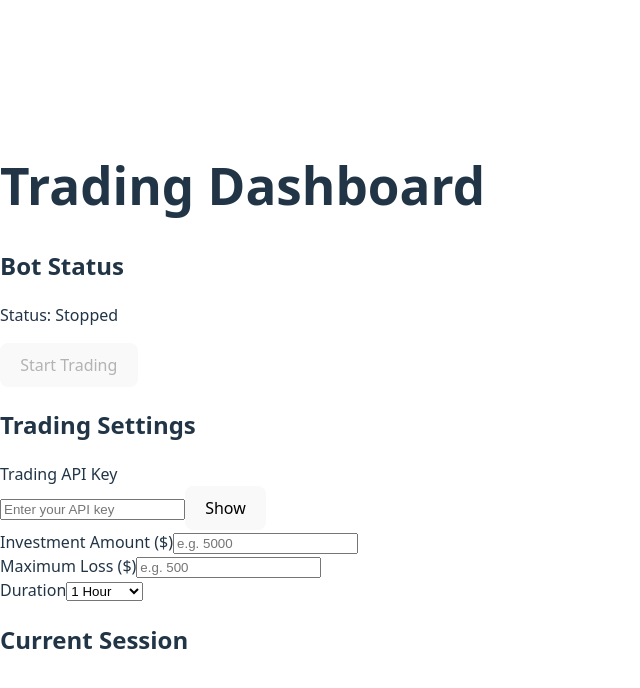
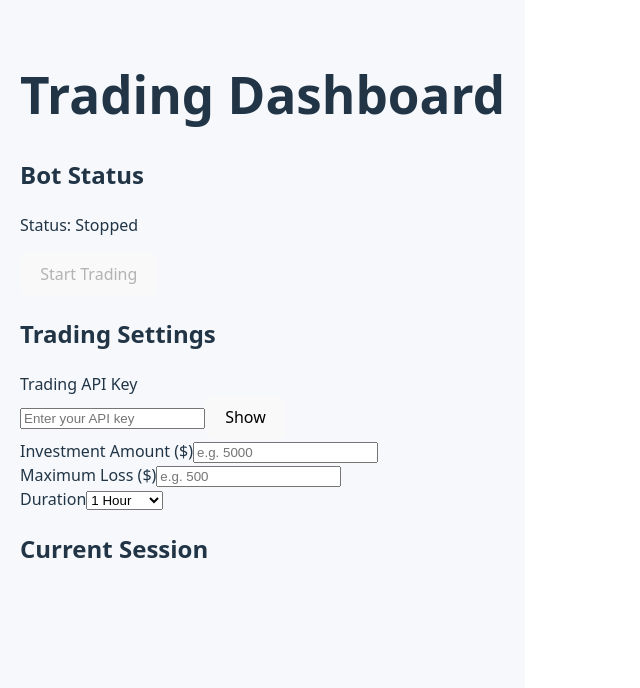
Before and after one commit to stefan18-ux/tradingbot, a React (Vite) app in the folder frontend/: page / in a window 1280 px wide. Shown: the top 688 px of the page, without its empty margins (0-640 px from the left). Built offline with nearby package versions, Linux system fonts and the light colour scheme.

Commit message:
creade css file and link styles to main trading page

```diff
--- /dev/null
+++ b/frontend/src/pages/TradingDashboard.css
@@ -0,0 +1,7 @@
+.trading-page {
+  max-width: 900px;
+  margin: 0 auto;
+  padding: 32px 20px;
+  background: #f6f8fb;
+  min-height: 100vh;
+}
--- a/frontend/src/pages/TradingDashboard.tsx
+++ b/frontend/src/pages/TradingDashboard.tsx
@@ -1,4 +1,5 @@
 import { useState } from "react";
+import "./TradingDashboard.css";
 
 export function TradingDashboard() {
     const [isBotRunning, setIsBotRunning] = useState(false);
@@ -33,6 +34,7 @@ export function TradingDashboard() {
     };
 
     return (
+        <div className="trading-page">
             <div>
                 <h1>Trading Dashboard</h1>
 
@@ -127,5 +129,6 @@ export function TradingDashboard() {
                     <h2>Current Session</h2>
                 </section>
             </div>
+        </div>
     );
 }
```
Lines whose indentation alone changed are shown as unchanged.
